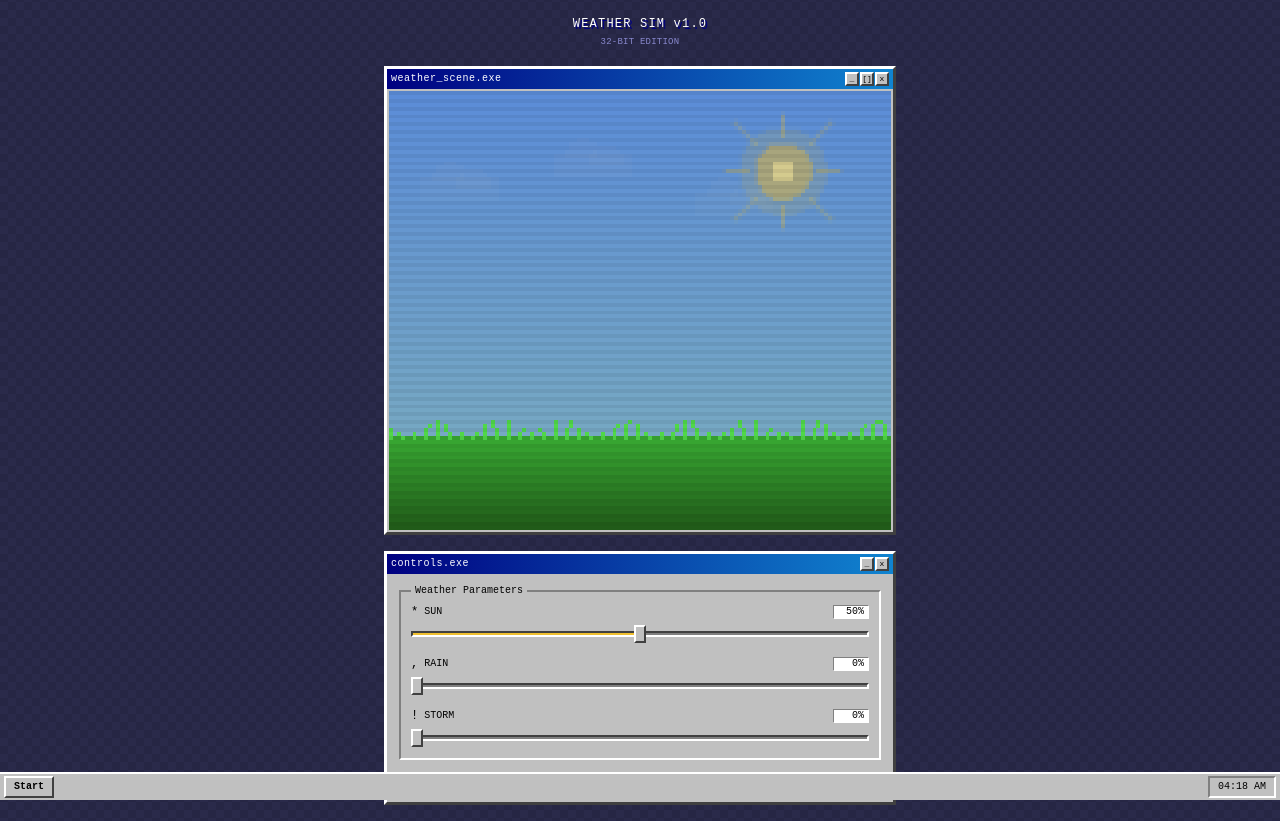
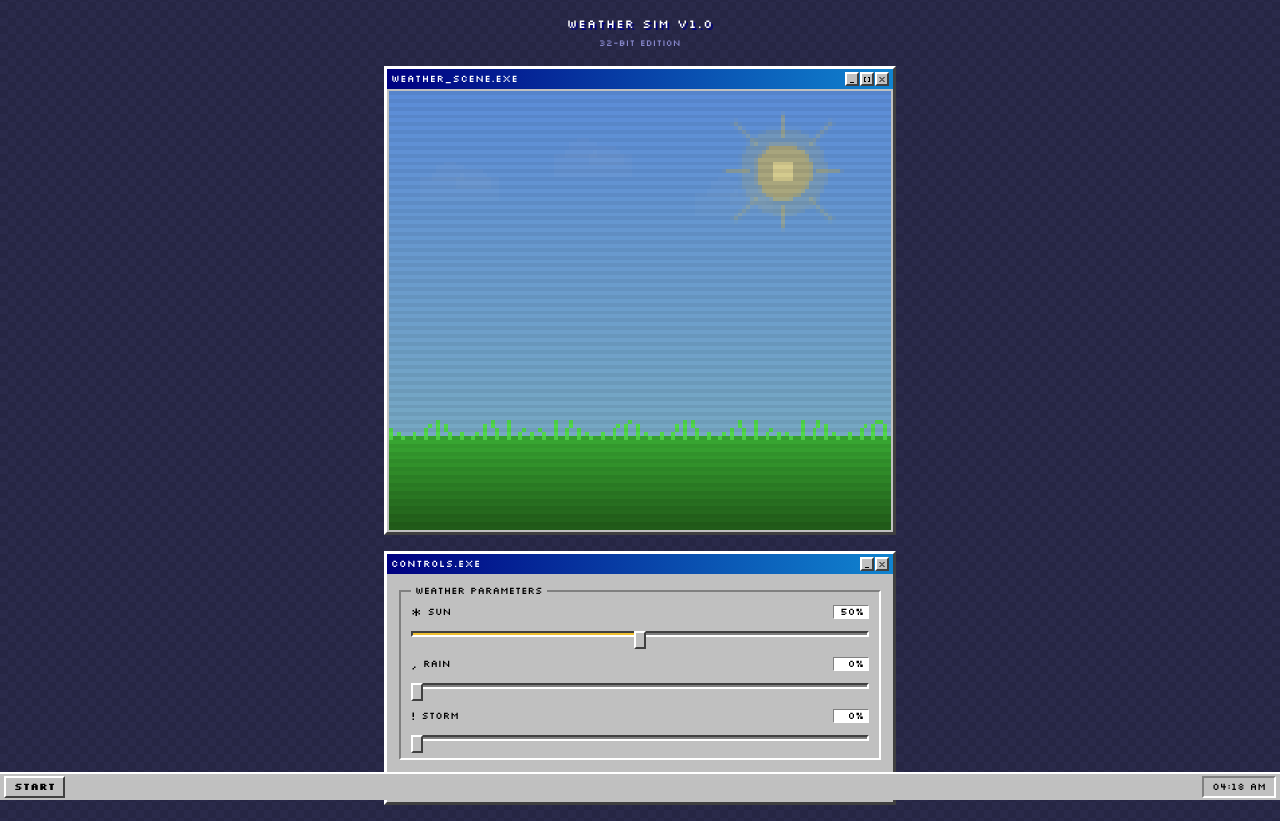
Before and after one commit to hunterbastian/weather-sim, a Next.js app: page / in a window 1280 px wide. Built offline with nearby package versions, Linux system fonts and the light colour scheme.

Commit message:
fix: resolve font and styled-jsx mismatches
Update layout to use Silkscreen font, remove style jsx from weather-controls, and add retro range slider styles to global CSS.

Co-authored-by: Hunter Bastian <81837742+hunterbastian@users.noreply.github.com>

```diff
--- a/app/globals.css
+++ b/app/globals.css
@@ -54,3 +54,51 @@ body {
   0%, 100% { opacity: 1; }
   50% { opacity: 0; }
 }
+
+/* Retro range slider */
+input[type="range"] {
+  -webkit-appearance: none;
+  appearance: none;
+  background: transparent;
+}
+
+input[type="range"]::-webkit-slider-thumb {
+  -webkit-appearance: none;
+  appearance: none;
+  width: 12px;
+  height: 18px;
+  background: #c0c0c0;
+  border: 2px solid;
+  border-color: #ffffff #404040 #404040 #ffffff;
+  cursor: pointer;
+}
+
+input[type="range"]::-webkit-slider-thumb:active {
+  border-color: #404040 #ffffff #ffffff #404040;
+}
+
+input[type="range"]::-moz-range-thumb {
+  width: 12px;
+  height: 18px;
+  background: #c0c0c0;
+  border: 2px solid;
+  border-color: #ffffff #404040 #404040 #ffffff;
+  cursor: pointer;
+  border-radius: 0;
+}
+
+input[type="range"]::-moz-range-thumb:active {
+  border-color: #404040 #ffffff #ffffff #404040;
+}
+
+input[type="range"]::-moz-range-track {
+  background: transparent;
+  border: none;
+  height: 6px;
+}
+
+input[type="range"]::-webkit-slider-runnable-track {
+  background: transparent;
+  border: none;
+  height: 6px;
+}
--- a/app/layout.tsx
+++ b/app/layout.tsx
@@ -1,20 +1,20 @@
 import type { Metadata, Viewport } from "next";
-import { Inter } from "next/font/google";
+import { Silkscreen } from "next/font/google";
 import "./globals.css";
 
-const inter = Inter({
+const silkscreen = Silkscreen({
+  weight: ["400", "700"],
   subsets: ["latin"],
-  variable: "--font-sans",
 });
 
 export const metadata: Metadata = {
-  title: "Weather Simulation",
+  title: "Weather Sim v1.0 - 32-Bit Edition",
   description:
-    "An interactive weather simulation with dynamic sun, rain, and storm effects",
+    "A retro 32-bit pixel art weather simulation",
 };
 
 export const viewport: Viewport = {
-  themeColor: "#1a1a2e",
+  themeColor: "#2a2a4a",
 };
 
 export default function RootLayout({
@@ -24,7 +24,7 @@ export default function RootLayout({
 }) {
   return (
     <html lang="en">
-      <body className={`${inter.variable} font-sans antialiased`}>
+      <body className={`${silkscreen.className} font-sans`}>
         {children}
       </body>
     </html>
--- a/components/weather-controls.tsx
+++ b/components/weather-controls.tsx
@@ -1,4 +1,6 @@
 "use client";
+
+import { useId } from "react";
 
 interface WeatherControlsProps {
   sun: number;
@@ -18,6 +20,9 @@ interface RetroSliderProps {
 }
 
 function RetroSlider({ label, value, onChange, icon, trackFill }: RetroSliderProps) {
+  const id = useId();
+  const className = `retro-range-${id.replace(/:/g, "")}`;
+
   return (
     <div className="flex flex-col gap-1">
       <div className="flex items-center justify-between">
@@ -69,47 +74,10 @@ function RetroSlider({ label, value, onChange, icon, trackFill }: RetroSliderPro
           value={value}
           onChange={(e) => onChange(Number(e.target.value))}
           aria-label={`${label} intensity`}
-          className="retro-range relative z-10 w-full cursor-pointer"
+          className={`${className} relative z-10 w-full cursor-pointer`}
           style={{ height: 20 }}
         />
       </div>
-      <style jsx>{`
-        .retro-range {
-          -webkit-appearance: none;
-          appearance: none;
-          background: transparent;
-        }
-        .retro-range::-webkit-slider-thumb {
-          -webkit-appearance: none;
-          appearance: none;
-          width: 12px;
-          height: 18px;
-          background: #c0c0c0;
-          border: 2px solid;
-          border-color: #ffffff #404040 #404040 #ffffff;
-          cursor: pointer;
-        }
-        .retro-range::-webkit-slider-thumb:active {
-          border-color: #404040 #ffffff #ffffff #404040;
-        }
-        .retro-range::-moz-range-thumb {
-          width: 12px;
-          height: 18px;
-          background: #c0c0c0;
-          border: 2px solid;
-          border-color: #ffffff #404040 #404040 #ffffff;
-          cursor: pointer;
-          border-radius: 0;
-        }
-        .retro-range::-moz-range-thumb:active {
-          border-color: #404040 #ffffff #ffffff #404040;
-        }
-        .retro-range::-moz-range-track {
-          background: transparent;
-          border: none;
-          height: 6px;
-        }
-      `}</style>
     </div>
   );
 }
```
